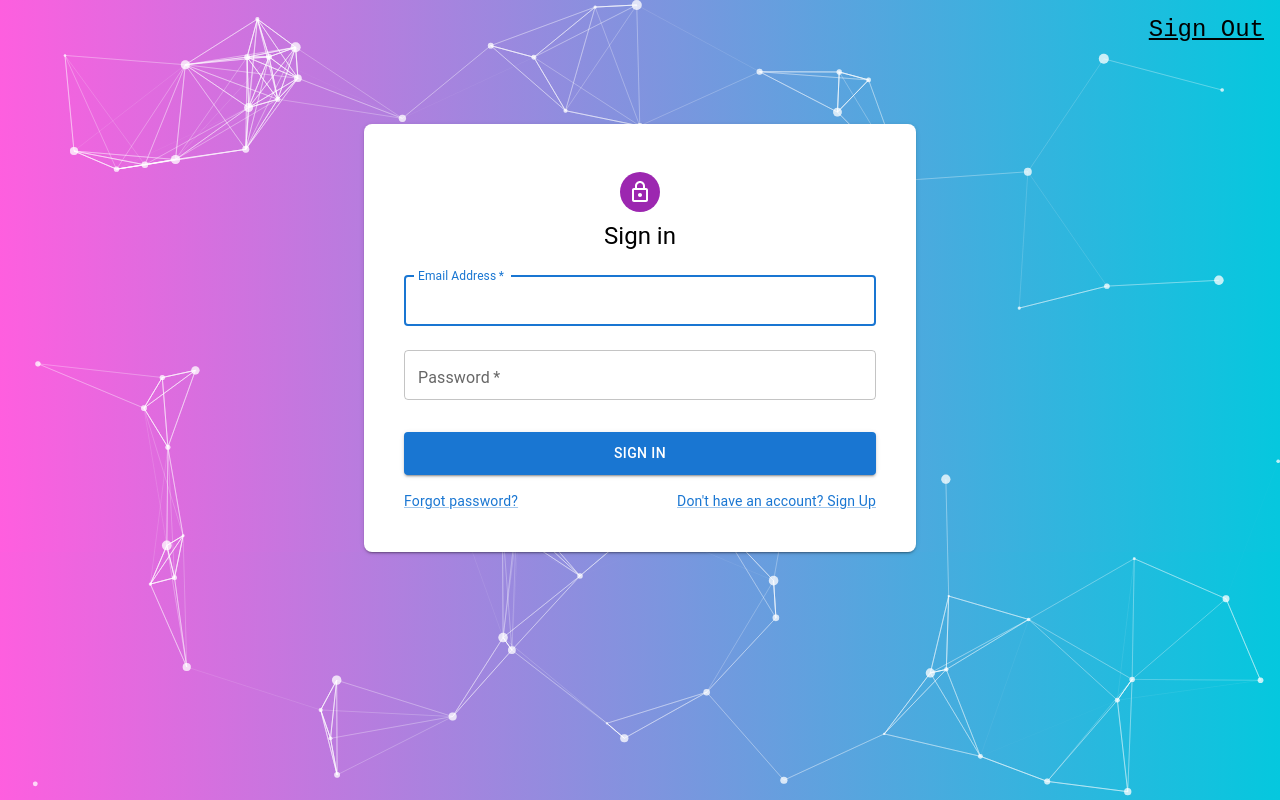
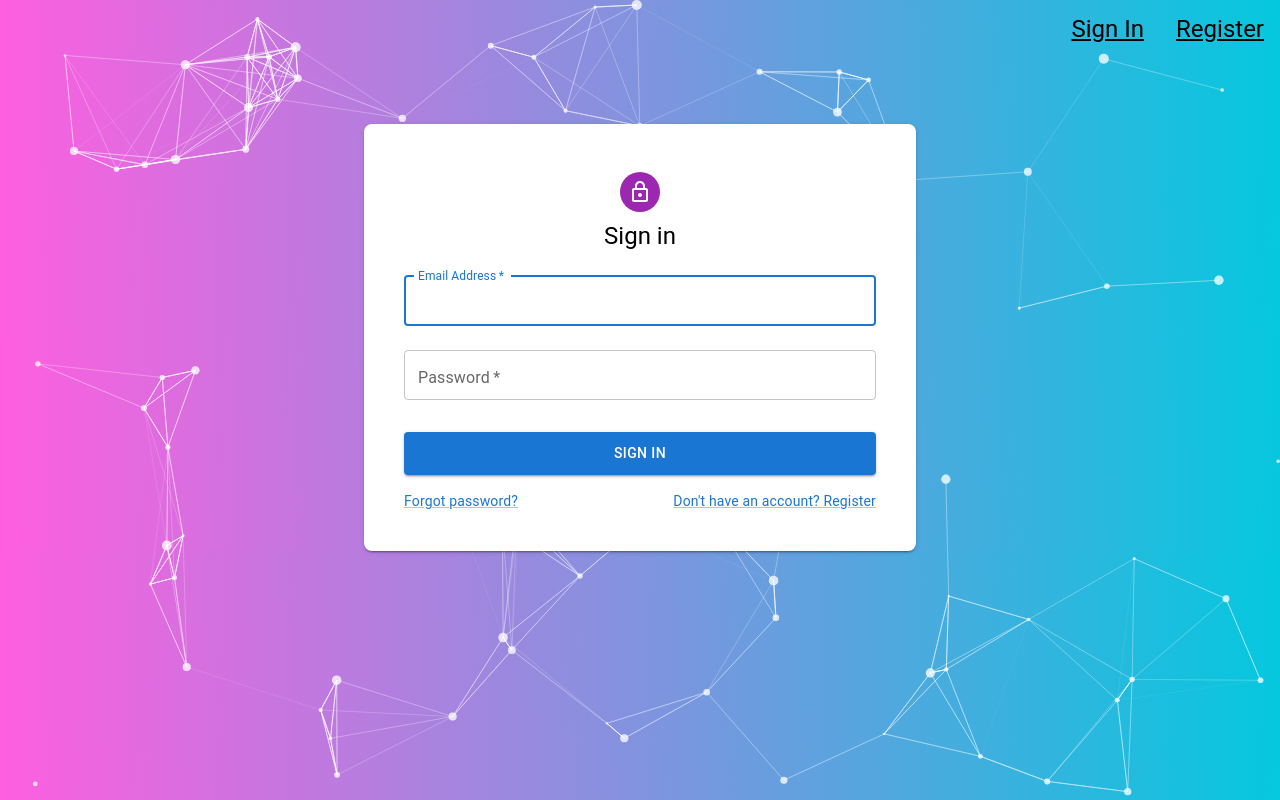
Before and after one commit to snyggme/face-recognition, a React (Create React App) app: page / in a window 1280 px wide. Built offline with nearby package versions, Linux system fonts and the light colour scheme.

Commit message:
fixed signin/register routing

```diff
--- a/src/App.js
+++ b/src/App.js
@@ -104,7 +104,8 @@ class App extends Component {
 			input: '',
 			imageUrl: '',
 			box: {},
-			route: 'signin'
+			route: 'signin',
+			isSignedIn: false
 		}
 	}
 
@@ -153,10 +154,17 @@ class App extends Component {
 	}
 
 	onRouteChange = (route) => {
+		if (route === 'signout') {
+			this.setState({ isSignedIn: false })
+		} else if (route === 'home') {
+			this.setState({ isSignedIn: true })
+		}
+
 		this.setState({ route })
 	}
 
 	render() {
+		const { isSignedIn, box, imageUrl, route, onRouteChange } = this.state;
 		return (
 			<div className="App">
 				<Particles
@@ -164,20 +172,20 @@ class App extends Component {
 					id="tsparticles"
 					options={particleOptions}
 				/>
-				<Navigation onRouteChange={this.onRouteChange} />
-				{ this.state.route === 'signin'
-					?  <SignForm onRouteChange={this.onRouteChange} />
-					: this.state.route === 'signup'
-						? <Register onRouteChange={this.onRouteChange} />
-						: <div>
+				<Navigation onRouteChange={this.onRouteChange} isSignedIn={isSignedIn} />
+				{ route === 'home'
+					?  <div>
 						<Logo />
 						<Rank />
 						<ImageLinkForm
 							onInputChange={this.onInputChange}
 							onButtonSubmit={this.onSubmit}
 						/>
-							<FaceRecognition box={this.state.box} imageUrl={this.state.imageUrl} />
+						<FaceRecognition box={box} imageUrl={imageUrl} />
 					</div>
+					: route === 'register'
+						? <Register onRouteChange={this.onRouteChange} />
+						: <SignForm onRouteChange={this.onRouteChange} />
 				}
 			</div>
 		);
--- a/src/Components/Navigation/Navigation.js
+++ b/src/Components/Navigation/Navigation.js
@@ -1,10 +1,15 @@
 import React from 'react';
 
-const Navigation = ({ onRouteChange }) => {
+const Navigation = ({ onRouteChange, isSignedIn }) => {
     return (
-        <nav style={{display: 'flex', justifyContent: 'flex-end'}}>
-            <p onClick={() => onRouteChange('signin')} className='f3 link dim black underline pa3 pointer'>Sign Out</p>
-        </nav>
+            isSignedIn
+                ? <nav style={{display: 'flex', justifyContent: 'flex-end'}}>
+                    <p onClick={() => onRouteChange('signout')} className='f3 link dim black underline pa3 pointer'>Sign Out</p>
+                </nav>
+                : <nav style={{display: 'flex', justifyContent: 'flex-end'}}>
+                    <p onClick={() => onRouteChange('signin')} className='f3 link dim black underline pa3 pointer'>Sign In</p>
+                    <p onClick={() => onRouteChange('register')} className='f3 link dim black underline pa3 pointer'>Register</p>
+                </nav>
     );
 }
 
--- a/src/Components/Register/Register.js
+++ b/src/Components/Register/Register.js
@@ -38,7 +38,7 @@ export default function Register({ onRouteChange }) {
             <LockOutlinedIcon />
             </Avatar>
             <Typography component="h1" variant="h5">
-            Sign Up
+            Register
             </Typography>
             <Box component="form" onSubmit={handleSubmit} noValidate sx={{ mt: 1, }} >
                 <TextField
--- a/src/Components/SignForm/SignForm.js
+++ b/src/Components/SignForm/SignForm.js
@@ -82,8 +82,8 @@ export default function SignForm({ onRouteChange }) {
                     </Link>
                 </Grid>
                 <Grid item>
-                    <Link href="#" variant="body2" onClick={() => onRouteChange('signup')}>
-                        {"Don't have an account? Sign Up"}
+                    <Link href="#" variant="body2" onClick={() => onRouteChange('register')}>
+                        {"Don't have an account? Register"}
                     </Link>
                 </Grid>
             </Grid>
--- a/src/styles/index.scss
+++ b/src/styles/index.scss
@@ -1,7 +1,7 @@
 @import '_normilize';
 
 body {
-    font-family: 'Courier New', Courier, monospace;
+    font-family: "Roboto","Helvetica","Arial",sans-serif;
     background: linear-gradient(89deg, #FF5EDF 0%, #04C8DE 100%);
 }
 
```
Lines whose indentation alone changed are shown as unchanged.
